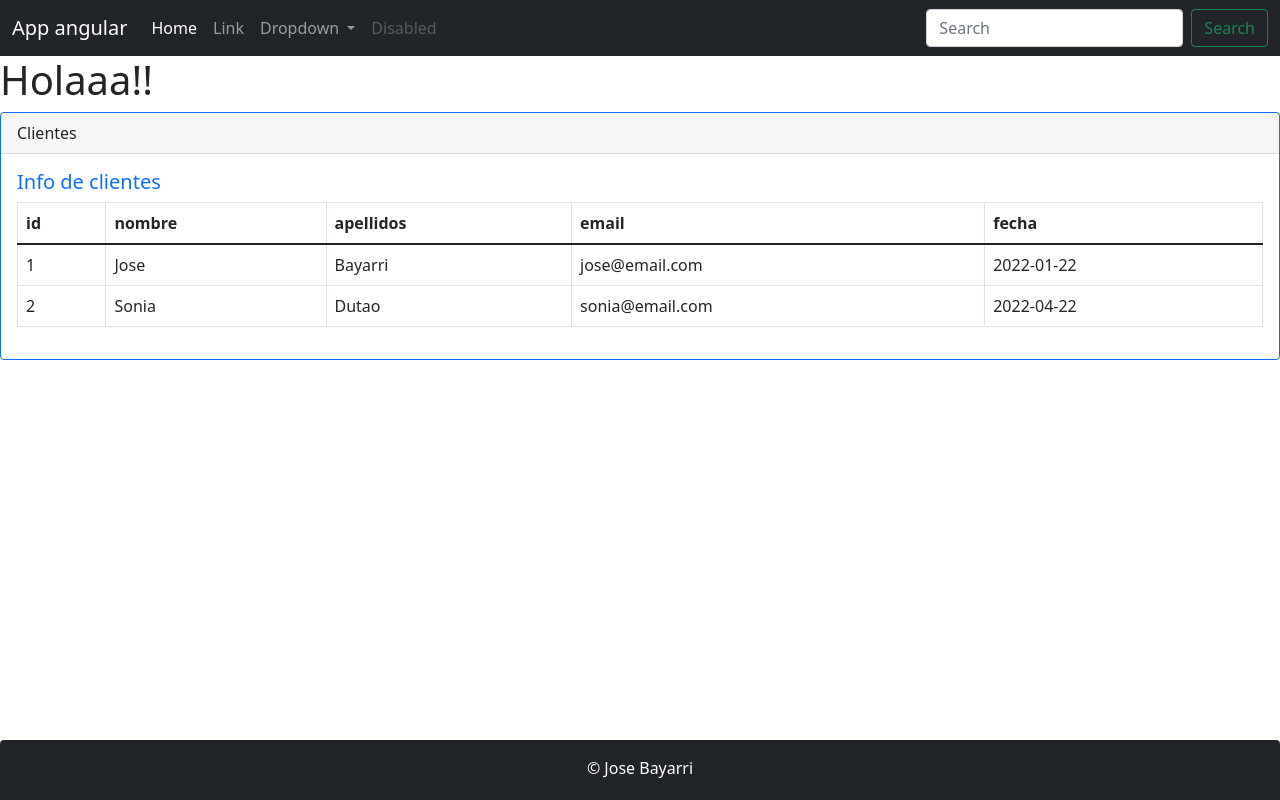
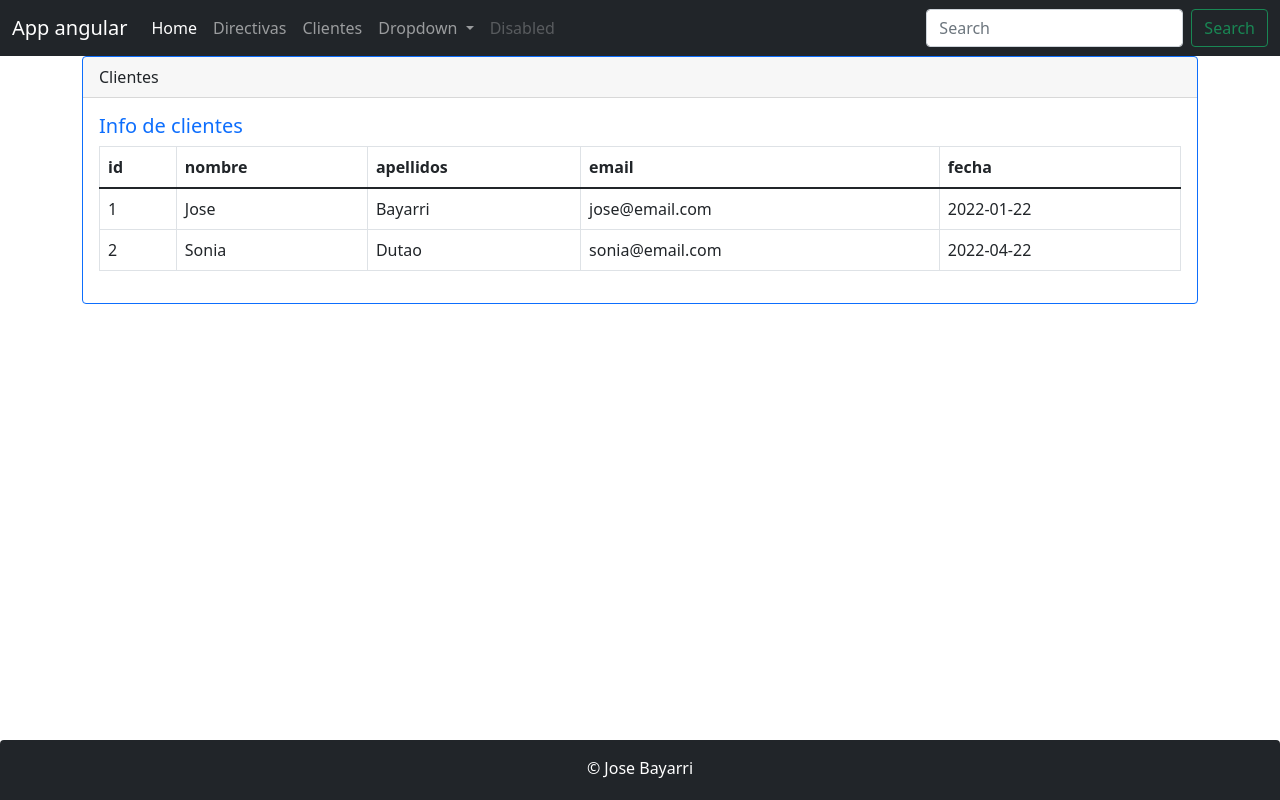
Before and after one commit to vazura6/curso-front, an Angular app: page /clientes in a window 1280 px wide. Built offline with nearby package versions, Linux system fonts and the light colour scheme.

Commit message:
Clase 28

```diff
--- a/angular.json
+++ b/angular.json
@@ -27,9 +27,13 @@
               "src/assets"
             ],
             "styles": [
-              "src/styles.css"
+              "src/styles.css",
+              "./node_modules/bootstrap/dist/css/bootstrap.min.css"
             ],
-            "scripts": []
+            "scripts": [
+              "./node_modules/jquery/dist/jquery.slim.min.js",
+              "./node_modules/bootstrap/dist/js/bootstrap.min.js"
+            ]
           },
           "configurations": {
             "production": {
--- a/package.json
+++ b/package.json
@@ -18,6 +18,9 @@
     "@angular/platform-browser": "~13.2.0",
     "@angular/platform-browser-dynamic": "~13.2.0",
     "@angular/router": "~13.2.0",
+    "bootstrap": "^5.1.3",
+    "jquery": "^3.6.0",
+    "popper": "^1.0.1",
     "rxjs": "~7.5.0",
     "tslib": "^2.3.0",
     "zone.js": "~0.11.4"
--- a/src/app/app.component.html
+++ b/src/app/app.component.html
@@ -1,9 +1,10 @@
 <app-header></app-header>
 
 
-<div>
-    <h1> Holaaa!!</h1>
-    <app-clientes></app-clientes>
+<div class="container">
+
+    <router-outlet></router-outlet>
+
 </div>
 
 
--- /dev/null
+++ b/src/app/directiva/directiva.component.html
@@ -0,0 +1 @@
+<p>directiva works!</p>
--- /dev/null
+++ b/src/app/directiva/directiva.component.ts
@@ -0,0 +1,15 @@
+import { Component, OnInit } from '@angular/core';
+
+@Component({
+  selector: 'app-directiva',
+  templateUrl: './directiva.component.html',
+  styleUrls: ['./directiva.component.css']
+})
+export class DirectivaComponent implements OnInit {
+
+  constructor() { }
+
+  ngOnInit(): void {
+  }
+
+}
--- a/src/app/header/header.component.html
+++ b/src/app/header/header.component.html
@@ -9,8 +9,11 @@
           <li class="nav-item">
             <a class="nav-link active" aria-current="page" href="#">Home</a>
           </li>
-          <li class="nav-item">
-            <a class="nav-link" href="#">Link</a>
+          <li class="nav-item" routerLink="active">
+            <a class="nav-link" routerLink="/directivas">Directivas</a>
+          </li>
+          <li class="nav-item" routerLink="active">
+            <a class="nav-link" routerLink="/clientes">Clientes</a>
           </li>
           <li class="nav-item dropdown">
             <a class="nav-link dropdown-toggle" href="#" id="navbarDropdown" role="button" data-bs-toggle="dropdown" aria-expanded="false">
--- a/src/index.html
+++ b/src/index.html
@@ -6,12 +6,9 @@
   <base href="/">
   <meta name="viewport" content="width=device-width, initial-scale=1">
   <link rel="icon" type="image/x-icon" href="favicon.ico">
-  <link href="https://cdn.jsdelivr.net/npm/bootstrap@5.1.3/dist/css/bootstrap.min.css" rel="stylesheet" integrity="sha384-1BmE4kWBq78iYhFldvKuhfTAU6auU8tT94WrHftjDbrCEXSU1oBoqyl2QvZ6jIW3" crossorigin="anonymous">
 
 </head>
 <body>
   <app-root></app-root>
-
-  <script src="https://cdn.jsdelivr.net/npm/bootstrap@5.1.3/dist/js/bootstrap.bundle.min.js" integrity="sha384-ka7Sk0Gln4gmtz2MlQnikT1wXgYsOg+OMhuP+IlRH9sENBO0LRn5q+8nbTov4+1p" crossorigin="anonymous"></script>
 </body>
 </html>
```
Also changed, not shown: src/app/app.module.ts (+13 -2 lines), src/app/directiva/directiva.component.css (added), 1 other file (tests, documents, lock files or other folders).
